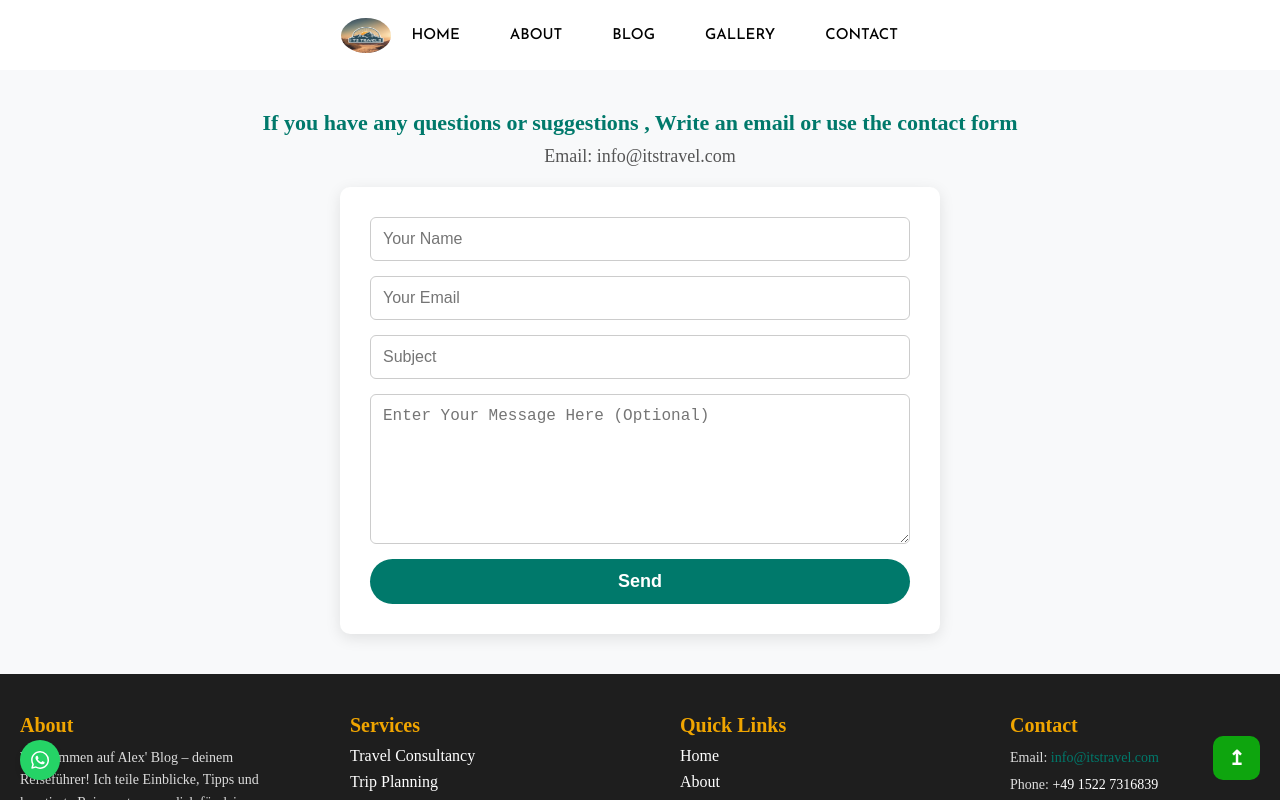
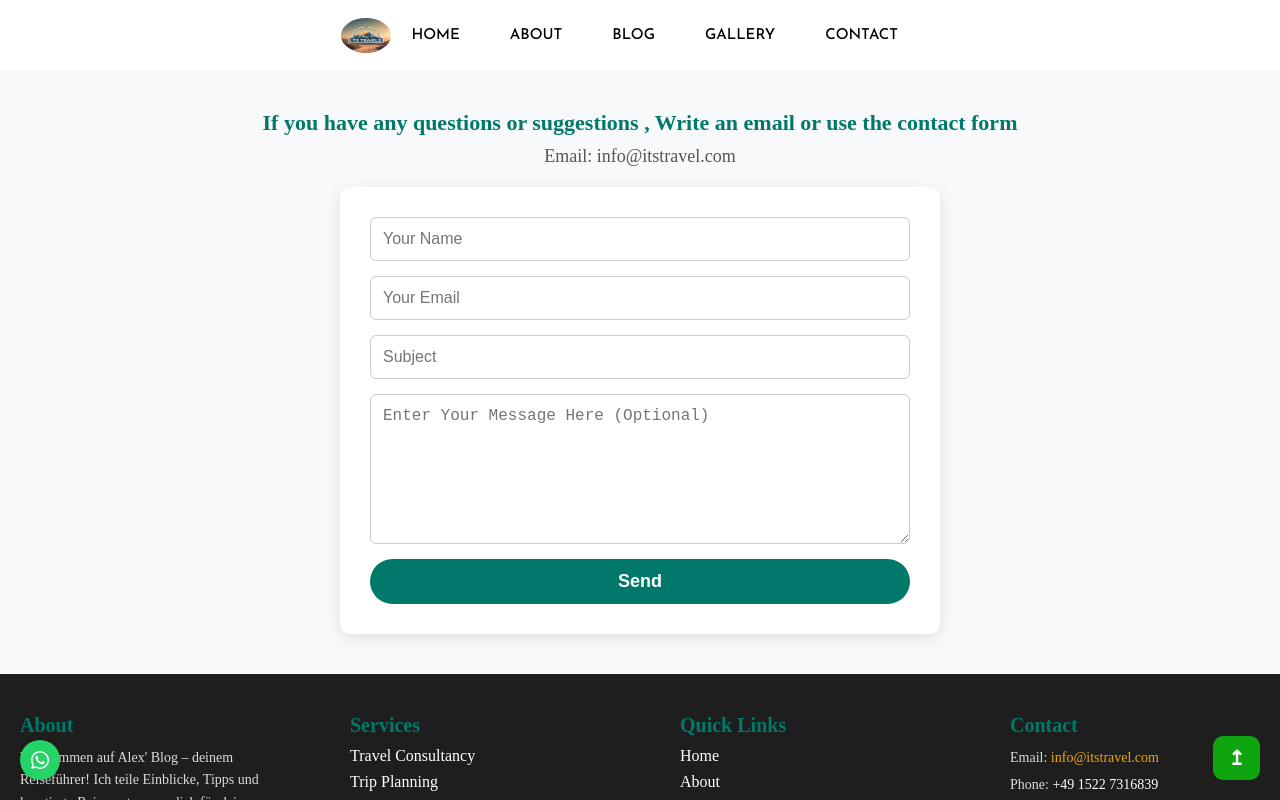
Before and after one commit to BlessingLuphahla/blog-app-ui, a React (Create React App) app: page /contact in a window 1280 px wide. In both pictures the pointer is over the link "info@itstravel.com". Shown: the top 800 px of the page. Built offline with nearby package versions, Linux system fonts and the light colour scheme.

Commit message:
Update footer.css
Change color to #00796b;

```diff
--- a/src/pages/footer/footer.css
+++ b/src/pages/footer/footer.css
@@ -24,7 +24,7 @@
 .footerContact h3 {
   font-size: 20px;
   margin-bottom: 10px;
-  color: #f0a500;
+  color: #00796b;
 }
 
 .footerAbout p,
@@ -68,7 +68,7 @@
 }
 
 .footerContact a:hover {
-  color: #00796b;
+  color: #f0a500;
 }
 
 .footerText {
```
